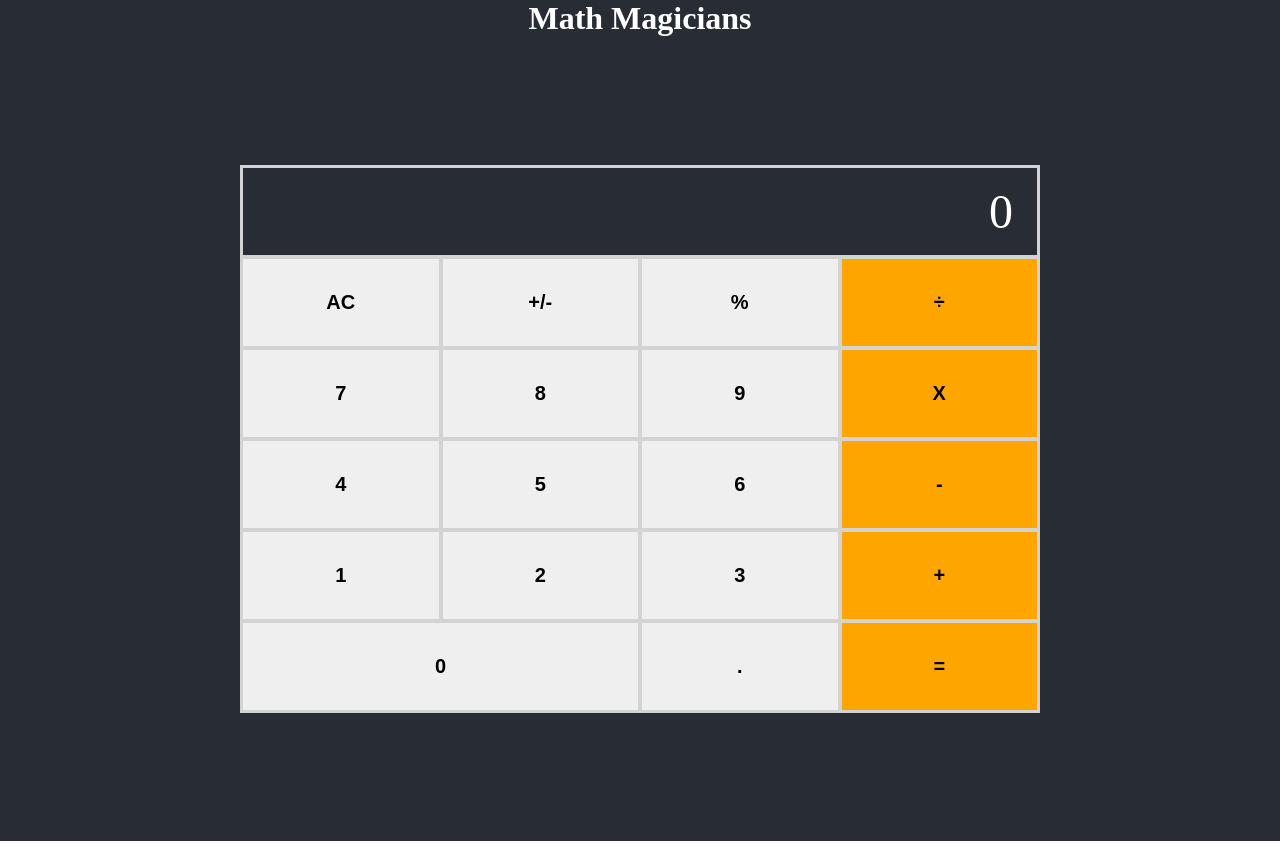
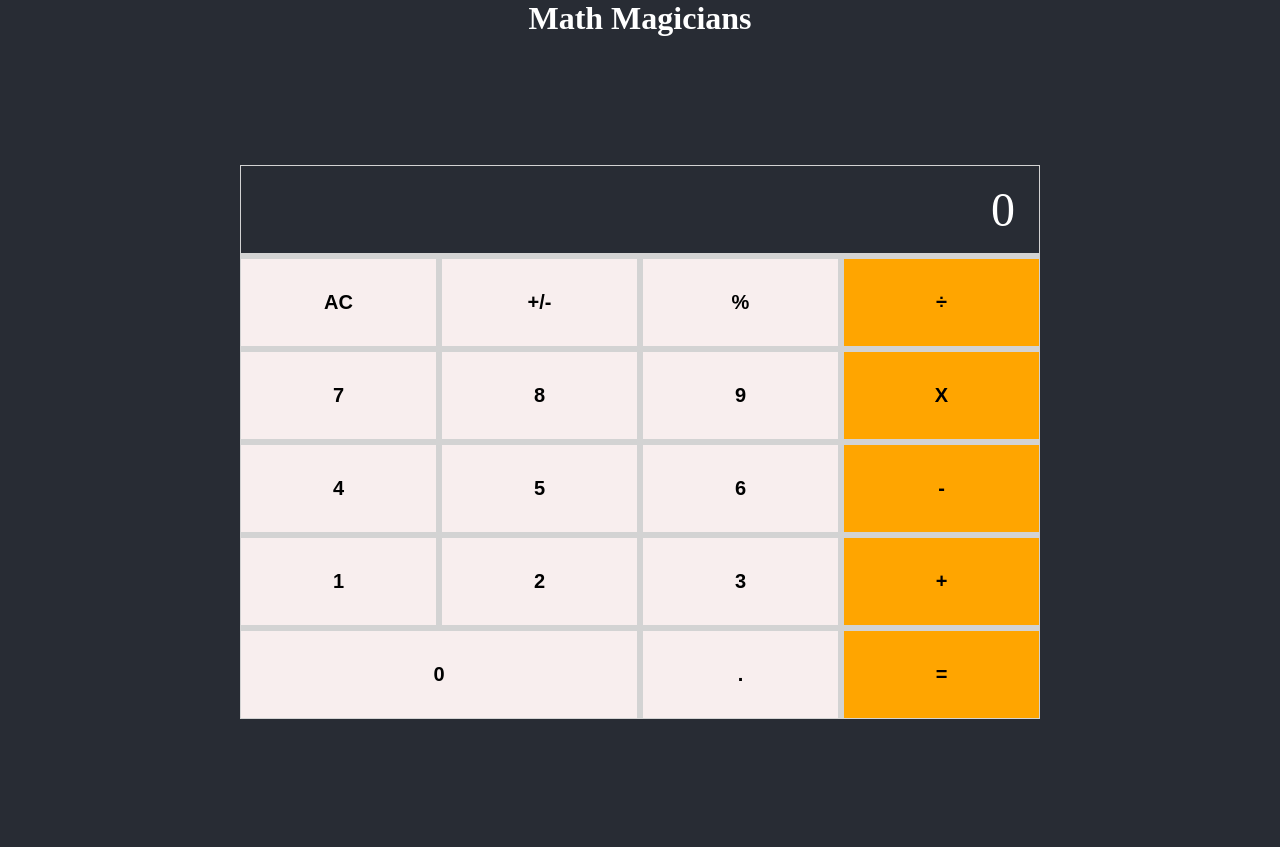
Before and after one commit to Lino09/math-magician, a React (Create React App) app: page / in a window 1280 px wide. Built offline with nearby package versions, Linux system fonts and the light colour scheme.

Commit message:
Add hover state to buttons

```diff
--- a/src/App.css
+++ b/src/App.css
@@ -21,13 +21,21 @@
   max-width: 800px;
   gap: 0;
   margin: 128px 0;
+  gap: 6px;
+  background-color: lightgray;
 }
 
 .calc * {
   padding: 32px 24px;
   font-size: 20px;
   font-weight: 600;
-  border: 2px solid lightgray;
+  cursor: pointer;
+  border: none;
+  background-color: #f8eeee;
+}
+
+.calc *:hover {
+  background-color: #e2e2f8;
 }
 
 .calc-screen {
@@ -37,6 +45,8 @@
   font-size: 48px;
   padding: 16px 24px;
   font-weight: 400;
+  background-color: #282c34;
+  cursor: auto;
 }
 
 .calc-zero {
@@ -46,3 +56,7 @@
 .calc-operation {
   background-color: orange;
 }
+
+.calc-operation:hover {
+  background-color: rgb(255, 136, 0);
+}
--- a/src/components/Calculator.js
+++ b/src/components/Calculator.js
@@ -1,6 +1,6 @@
+/* eslint-disable */
 import React, { Component } from 'react';
 
-/* eslint-disable */
 export default class Calculator extends Component {
   render() {
     return (
```
